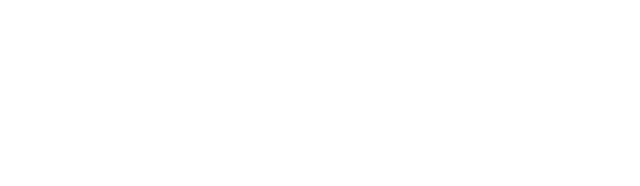
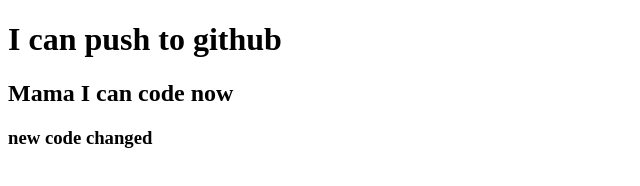
Before and after one commit to Md-JahidHasan/my-new-repo, a plain HTML site: page index.html in a window 1280 px wide. Shown: the whole page, without its empty margins (0-640 px from the left). Drawn offline with Linux system fonts and the light colour scheme.

Commit message:
added header

```diff
--- a/index.html
+++ b/index.html
@@ -7,6 +7,9 @@
     <title>My First Github repo</title>
 </head>
 <body>
+    <h1>I can push to github</h1>
+    <h2>Mama I can code now</h2>
+    <h3>new code changed</h3>
 
 </body>
 </html>
```
